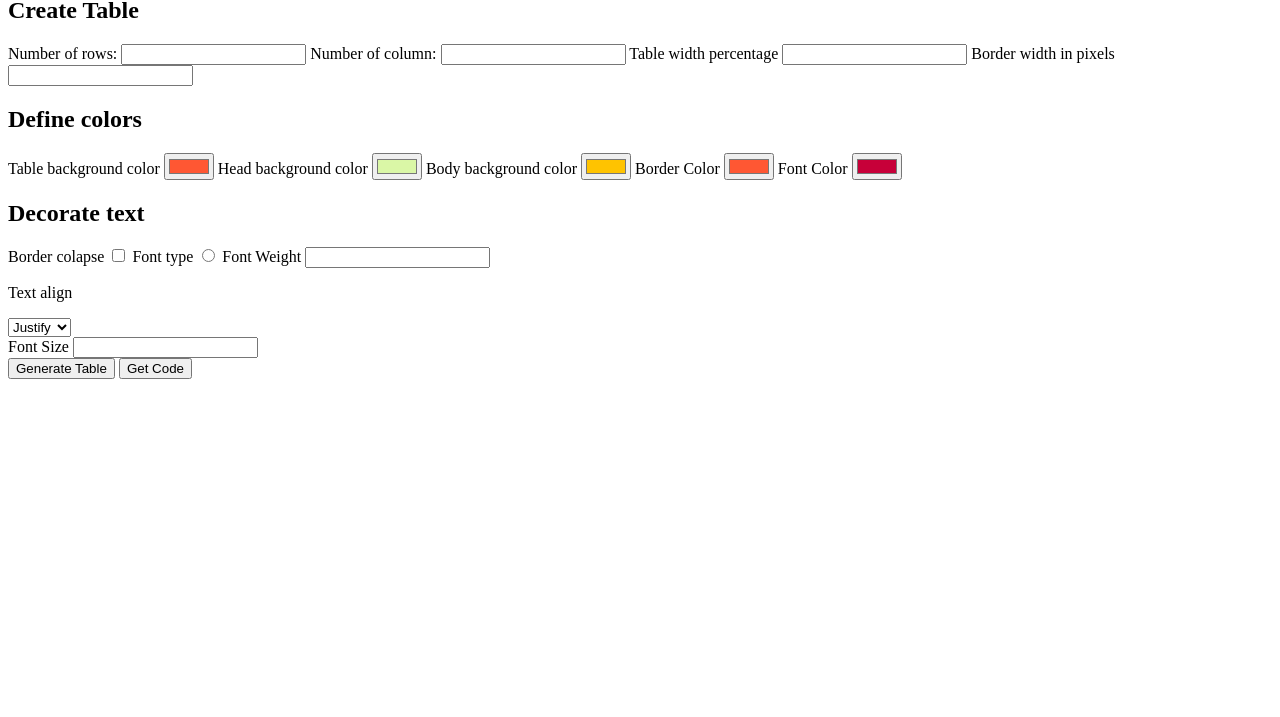
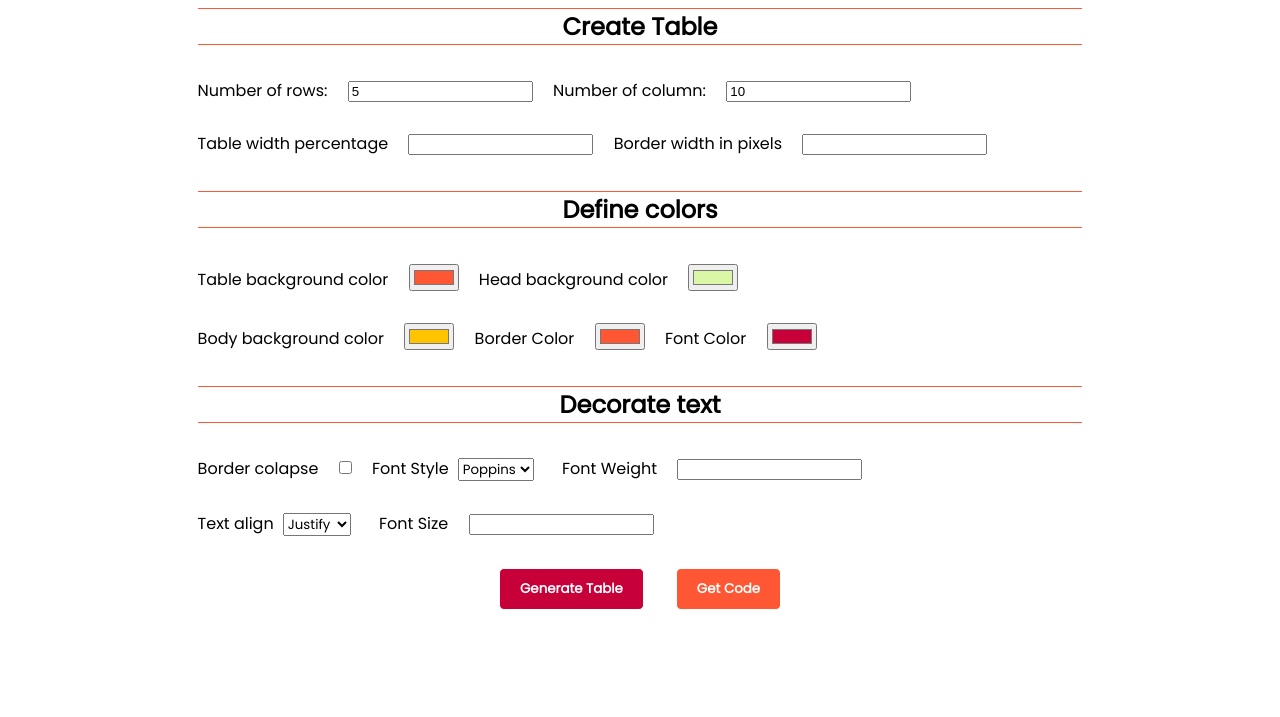
Before and after one commit to littlesoldier2019/TableGenerator, a plain HTML site: page index.html in a window 1280 px wide. Shown: the part 83-800 px from the top of the page. Drawn offline with Linux system fonts and the light colour scheme; a web font is replaced by a local one.

Commit message:
create tables

```diff
--- a/index.html
+++ b/index.html
@@ -6,20 +6,35 @@
     <meta http-equiv="X-UA-Compatible" content="ie=edge">
     <title>HTML Table Generator</title>
     <link rel="stylesheet" href="style.css">
+    <link href='https://fonts.googleapis.com/css?family=Poppins' rel='stylesheet'>
+    <link href='https://fonts.googleapis.com/css?family=Antic' rel='stylesheet'>
+    <link href='https://fonts.googleapis.com/css?family=Atma' rel='stylesheet'>
+    <link href='https://fonts.googleapis.com/css?family=Baloo' rel='stylesheet'>
+    <link href='https://fonts.googleapis.com/css?family=Roboto' rel='stylesheet'>
     <script src="main.js"></script>
 </head>
 <body>
+    <div class="container">
         <div class="input__field">
-        <h1>HTML Table Generator</h1>
+            <h1>HTML T<span>a</span>bl<span>e</span> G<span>e</span>n<span>e</span>r<span>a</span>tor</h1>
             <div>
                 <div class="table__info">
                     <h2>Create Table</h2>
                     <form>
                         <div>
-                        Number of rows: <input type="number" name="number-row" id="number-row" required>
-                        Number of column: <input type="number" name="number-column" id="number-column" required>
-                        Table width percentage <input type="number" name="table-width" id="table-width" required>
-                        Border width in pixels <input type="number" name="border-width" id="border-width" required>
+                            <label for="">Number of rows:</label>
+                            <input type="number" name="number-row" value="5" id="row" required>
+
+                            <lable for="">Number of column:</lable>
+                            <input type="number" name="number-column" value="10" id="column" required>
+
+                            <br/>
+
+                            <lable for="table-width">Table width percentage</lable>
+                            <input type="number" name="table-width" id="table-width" >
+
+                            <lable for="border-width">Border width in pixels</lable>
+                            <input type="number" name="border-width" id="border-width" >
                         </div>
                     </form>
                 </div>
@@ -27,11 +42,22 @@
                     <h2>Define colors</h2>
                     <form>
                         <div>
-                        Table background color <input type="color" value="#FF5733" name="bg-color" id="bg-color" required>
-                        Head background color <input type="color" value="#DAF7A6" name="head-bg-color" id="head-color" required>
-                        Body background color <input type="color" value="#FFC300" name="body-bg-color" id="body-color" required>
-                        Border Color <input type="color" value="#FF5733" name="border-color" id="border-color" required>
-                        Font Color <input type="color" value="#C70039" name="font-color" id="font-color" required>
+                            <label for="bg-color">Table background color</label>
+                            <input type="color" value="#FF5733" name="bg-color" id="bg-color" >
+
+                            <label for="head-bg-color">Head background color</label>
+                            <input type="color" value="#DAF7A6" name="head-bg-color" id="head-color" >
+
+                            <br/>
+
+                            <label for="body-bg-color">Body background color</label>
+                            <input type="color" value="#FFC300" name="body-bg-color" id="body-color" >
+
+                            <label for="border-color">Border Color</label>
+                            <input type="color" value="#FF5733" name="border-color" id="border-color" >
+
+                            <label for="font-color">Font Color</label>
+                            <input type="color" value="#C70039" name="font-color" id="font-color" >
                         </div>
                     </form>
 
@@ -40,11 +66,25 @@
                     <h2>Decorate text</h2>
                     <form>
                         <div>
-                        Border colapse <input type="checkbox" name="border-colapse" id="border-colapse" required>
-                        Font type <input type="radio" name="font-type" id="font-type" required>
-                        Font Weight <input type="number" name="font-weight" id="font-weight" required>
-                        <div>
-                            <p>Text align</p>
+                            <label for="border-colapse">Border colapse</label>
+                            <input type="checkbox" name="border-colapse" id="border-colapse" required>
+                            <div class="display-inline">
+                                <label for="font-style">Font Style</label>
+                                <select name="font-style" id="font-style">
+                                    <option class="poppins" value="Poppins">Poppins</option>
+                                    <option class="antic" value="Antic">Antic</option>
+                                    <option class="atma" value="Atma">Atma</option>
+                                    <option class="baloo" value="Baloo">Baloo</option>
+                                    <option class="roboto" value="Roboto">Roboto</option>
+                                </select>
+                            </div>
+                            <label for="font-weight">Font Weight</label>
+                            <input type="number" name="font-weight" id="font-weight" required>
+
+                            </br>
+
+                            <div class="display-inline">
+                                <label for="text-align">Text align</label>
                                 <select name="text-align">
                                     <option value="justify">Justify</option>
                                     <option value="center">Center</option>
@@ -52,21 +92,27 @@
                                     <option value="right">Right</option>
                                 </select>
                             </div>
-                        <div>
-                            Font Size <input type="number" name="" id="font-size">
+                            <div class="display-inline">
+                                <label for="font-size">Font Size </label>
+                                <input type="number" name="font-size" id="font-size">
                             </div>
 
                         </div>
                     </form>
                 </div>
                 <div class="interact">
-                <button class="button" id="generate-table">Generate Table</button>
-                <button class="button" id="get-code">Get Code</button>
+                    <button class="button" id="generate">Generate Table</button>
+                    <button class="button" id="getcode">Get Code</button>
                 </div>
             </div>
         </div>
+    </div>
+
+    <div class="container">
         <div class="table__display">
 
         </div>
+    </div>
+
 </body>
 </html>
--- a/main.js
+++ b/main.js
@@ -0,0 +1,56 @@
+window.addEventListener('load', tableGenerator);
+
+function tableGenerator() {
+    let tableDisplay = document.querySelector('.table__display');
+    const table = document.createElement ("table");
+
+
+    function createHead(row, columnInput) {
+        for (let j = 0; j < columnInput; j++) {
+        let th = document.createElement('th');
+        row[0].append(th);
+        th.style.border = "2px solid black";
+        th.style.width = "800px";
+        th.textContent = 'Head ' + j;
+        }
+    }
+
+    function createRow() {
+        let rowInput = +document.getElementById('row').value;
+        for (let i = 0; i < rowInput + 1; i++) {
+            let tr = document.createElement('tr');
+            table.append(tr);
+            tableDisplay.append(table);
+            tr.style.border = "2px solid black";
+            tr.style.width = "800px";
+        }
+    }
+
+    function createColumn() {
+        let row = document.getElementsByTagName('tr');
+        let columnInput = document.getElementById('column').value;
+        createHead(row, columnInput);
+        for (let i = 1; i < row.length; i++) {
+            for (let j = 0; j < columnInput; j++) {
+                let td = document.createElement('td');
+                td.textContent = 'value';
+                td.style.border ="1px solid black"
+                row[i].append(td);
+            }
+        }
+    }
+
+    let generateButton = document.getElementById('generate');
+    generateButton.addEventListener('click', generateTable);
+
+    function generateTable() {
+        if (table.textContent != '') {
+            table.textContent = '';
+            createRow();
+            createColumn();
+        } else {
+            createRow();
+            createColumn();
+        }
+    }
+}
--- a/style.css
+++ b/style.css
@@ -0,0 +1,82 @@
+html {
+    width: 100%;
+    height: 100%;
+  }
+
+body {
+    font-size: 16px;
+    font-family: "Poppins", 'Antic', Helvetica, Arial, sans-serif;
+    /* to smooth fonts */
+    -webkit-font-smoothing: antialiased;
+    -moz-osx-font-smoothing: grayscale;
+
+}
+
+.container {
+    padding: 0 15%;
+}
+
+h1 {
+    font-family: "Poppins";
+    text-align: center;
+}
+
+h1 > span {
+    color: #FF5733 ;
+}
+
+h2 {
+    border-top: solid 1px  #FF5733;
+    border-bottom: solid 1px  #FF5733;
+    text-align: center;
+}
+
+.button {
+  display: inline-block;
+  border: solid 1px white;
+  border-radius: 5px;
+  outline: none;
+  vertical-align: middle;
+  font-family: "Poppins";
+  margin: 1rem;
+  padding: 10px 20px;
+  font-weight: bold;
+  color: white;
+  cursor: pointer;
+}
+
+.button:hover {
+    transform: scale(1.05);
+}
+
+.button:active {
+    transform: scale(1);
+}
+
+select {
+    outline: none;
+    vertical-align: middle;
+    font-family: inherit;
+    margin: 1rem 1.5rem 1rem .3rem;
+}
+
+input {
+  margin: 1rem;
+}
+
+.display-inline {
+    display: inline-block;
+}
+
+#generate {
+    background-color: #C70039;
+}
+
+#getcode {
+    background-color: #FF5733 ;
+}
+
+.interact {
+    display: flex;
+    justify-content: center;
+}
```
Lines whose indentation alone changed are shown as unchanged.
